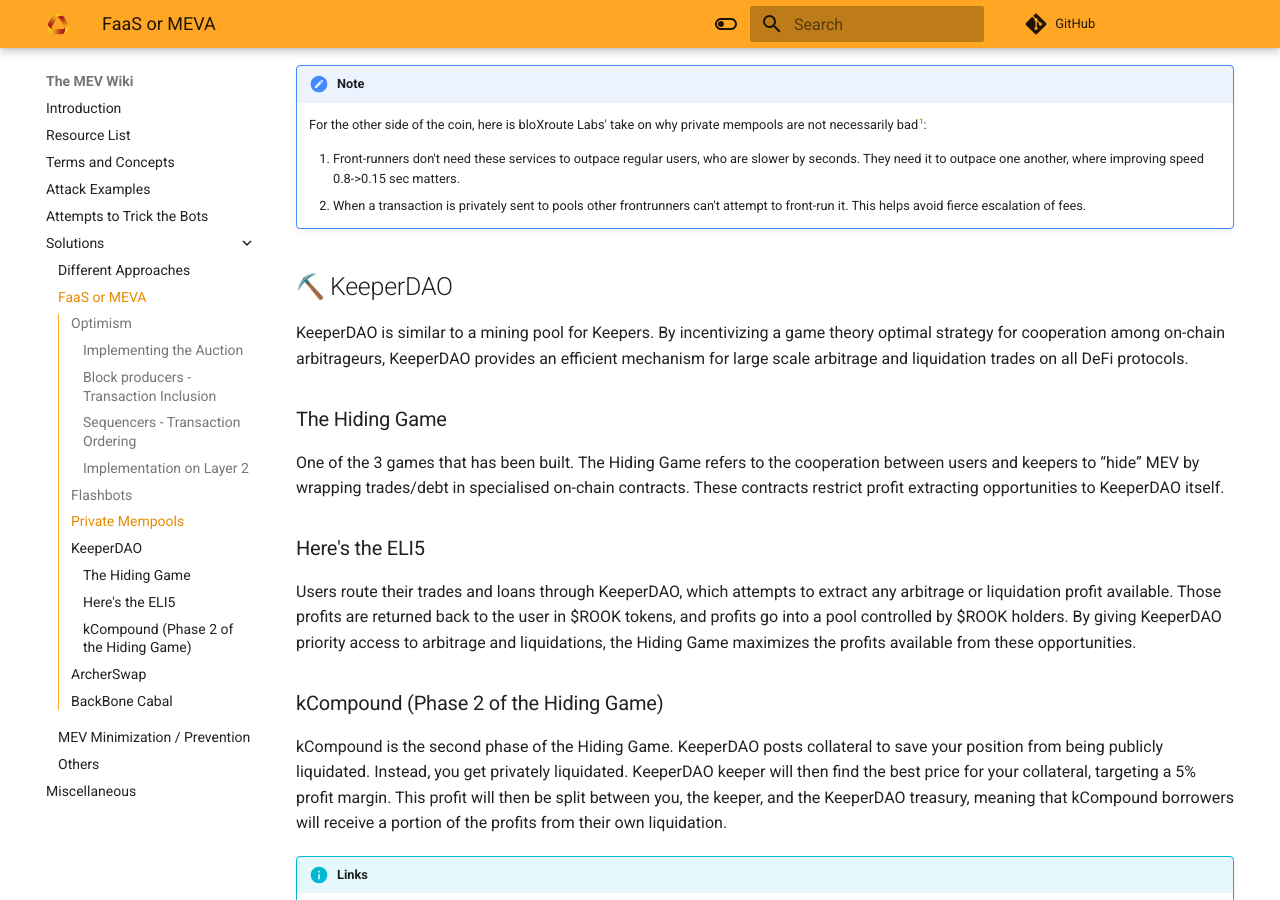
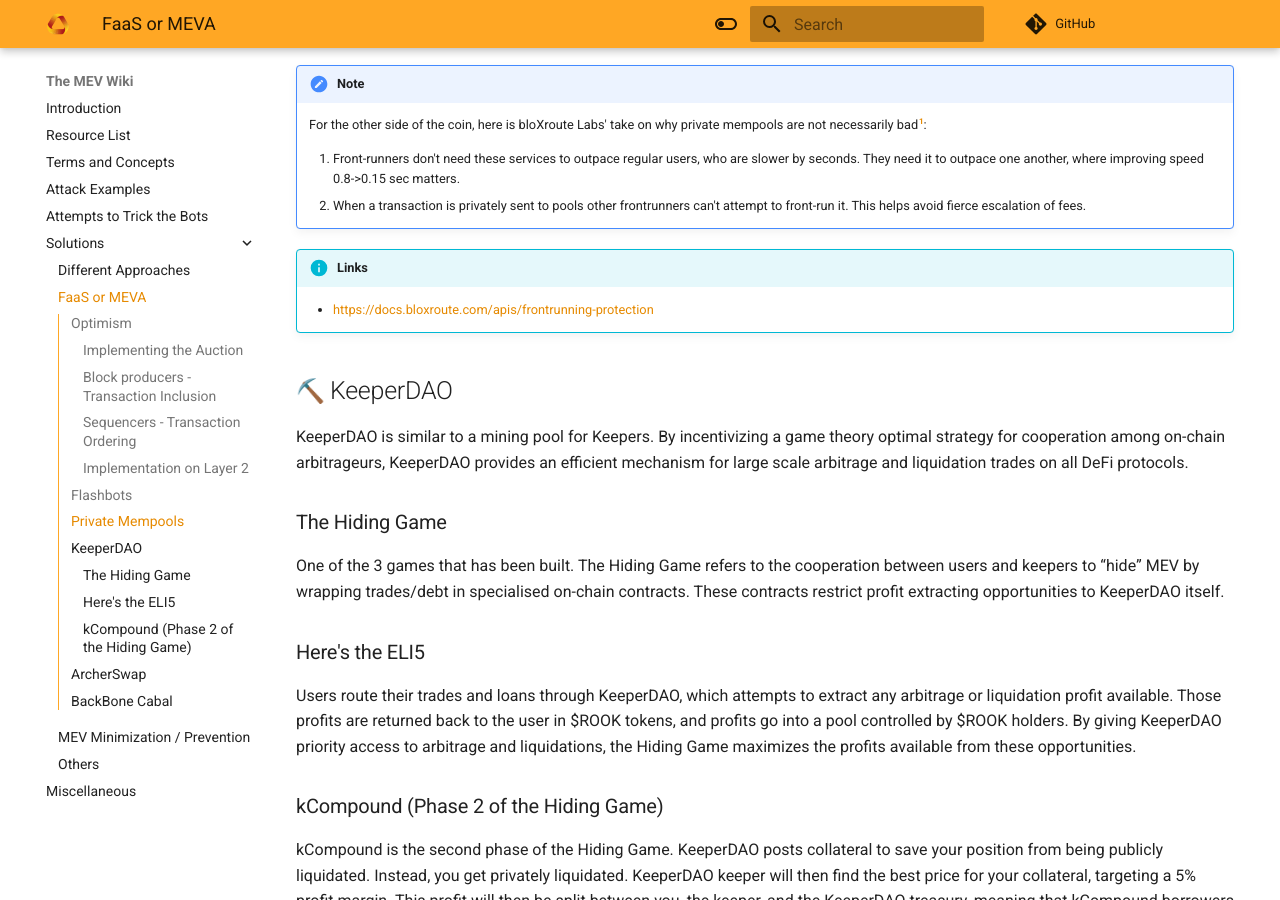
Before and after one commit to automata-network/docs, an MkDocs documentation site: the page built from docs/mev/solutions/faas-or-meva.md, in a window 1280 px wide and 900 px high, scrolled down 3464 px. Built offline with MkDocs 1.6.1 and Material for MkDocs 9.7.7, drawn with Linux system fonts in a browser that asks for light colours; emoji names are drawn with the system emoji font; comment, search, counter and statistics services are not loaded.

Commit message:
Update faas-or-meva.md
added bloxroute link

```diff
--- a/docs/mev/solutions/faas-or-meva.md
+++ b/docs/mev/solutions/faas-or-meva.md
@@ -93,6 +93,11 @@
     1. Front-runners don't need these services to outpace regular users, who are slower by seconds. They need it to outpace one another, where improving speed 0.8->0.15 sec matters.
     2. When a transaction is privately sent to pools other frontrunners can't attempt to front-run it. This helps avoid fierce escalation of fees.
 
+!!! info "Links"
+
+    - [https://docs.bloxroute.com/apis/frontrunning-protection](https://docs.bloxroute.com/apis/frontrunning-protection){target=_blank}
+
+
 ## :pick: KeeperDAO
 
 KeeperDAO is similar to a mining pool for Keepers. By incentivizing a game theory optimal strategy for cooperation among on-chain arbitrageurs, KeeperDAO provides an efficient mechanism for large scale arbitrage and liquidation trades on all DeFi protocols.
```
